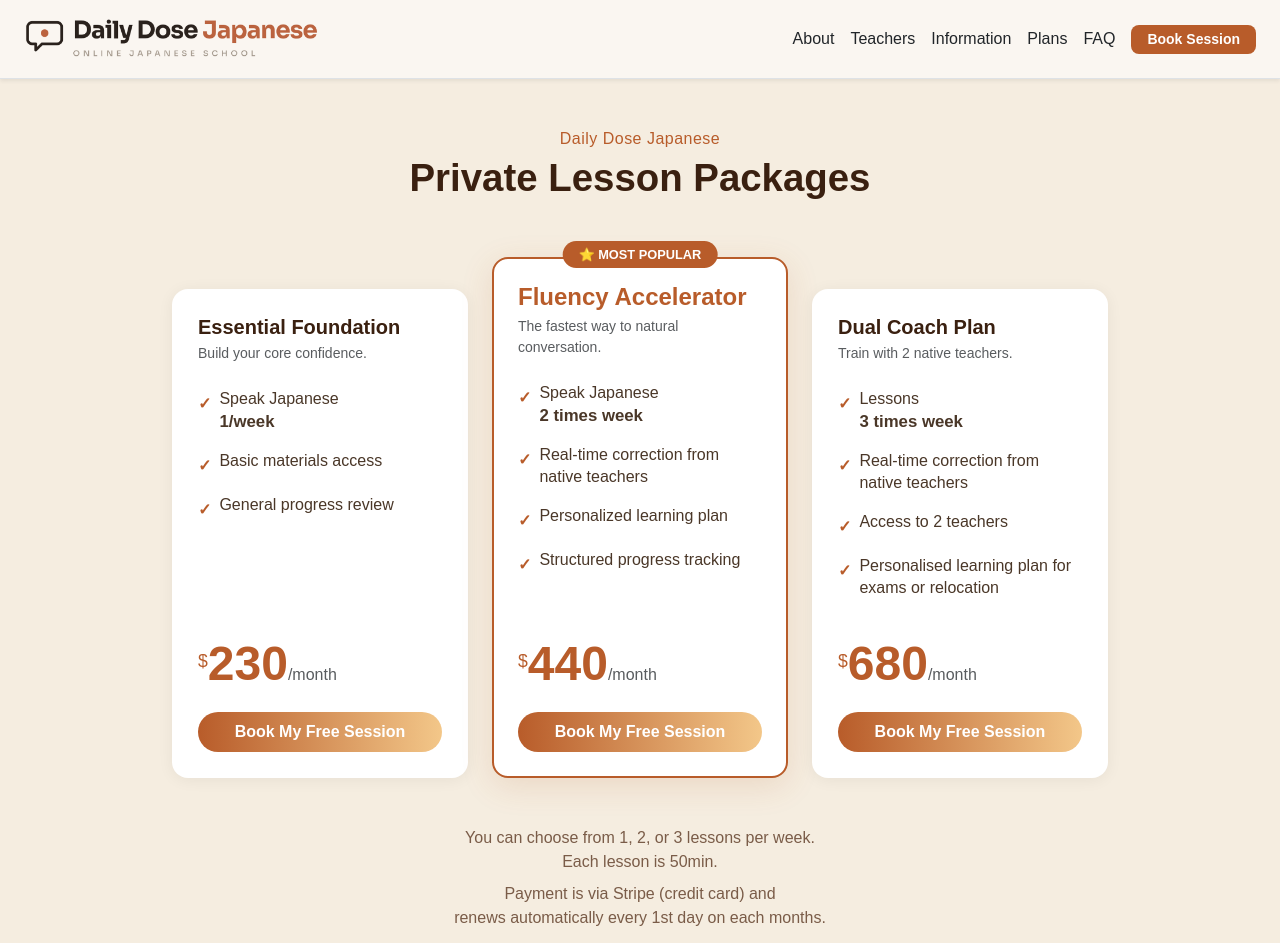
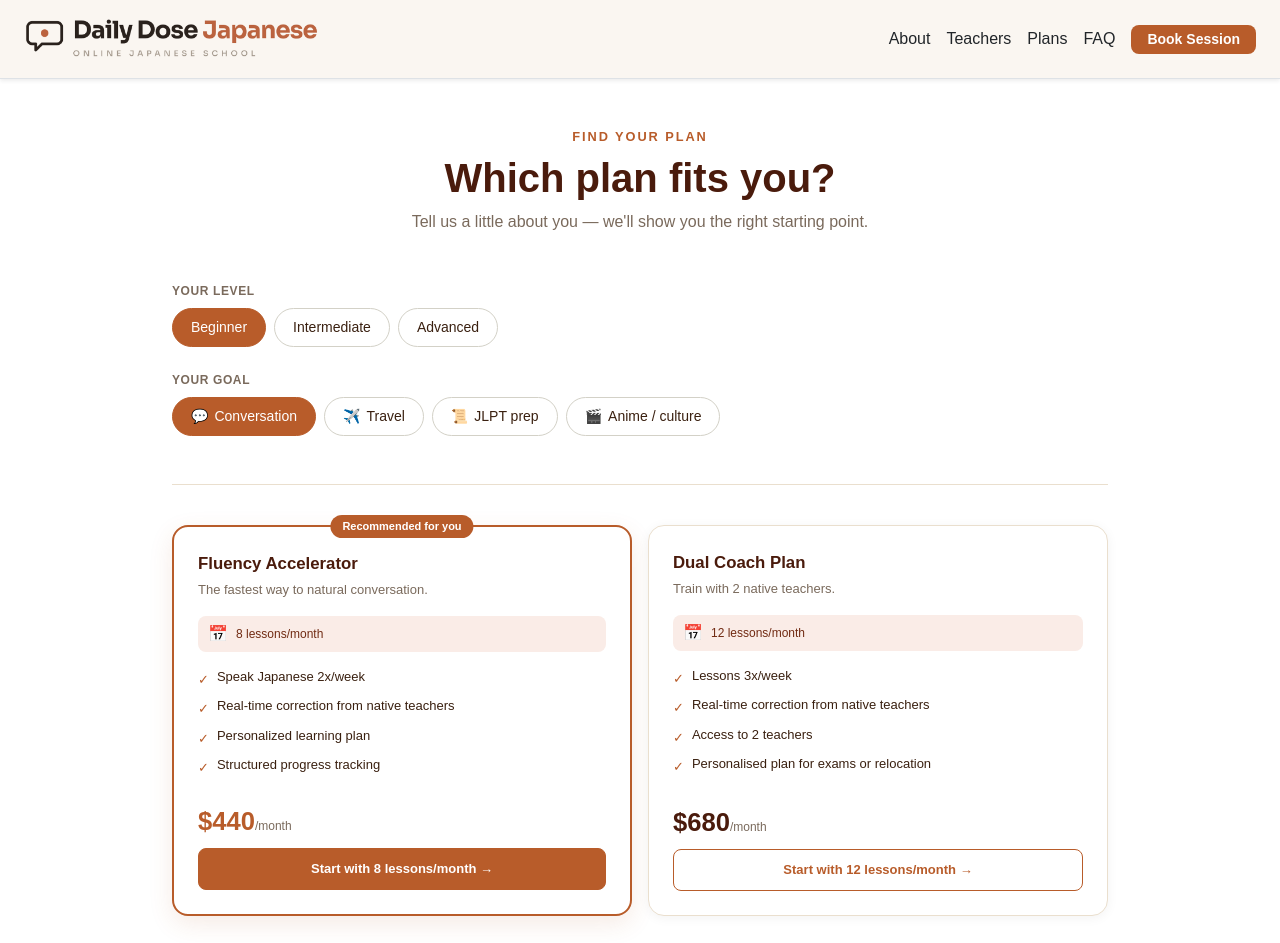
Before and after one commit to TomiPaajanen/DDJ-Website, a Next.js app: page /plans in a window 1280 px wide. Shown: the top 943 px of the page. Built offline with nearby package versions, Linux system fonts and the light colour scheme; a web font is replaced by a local one.

Commit message:
feat(ui): Reworked plans subpage to new style

```diff
--- a/src/app/Navbar.tsx
+++ b/src/app/Navbar.tsx
@@ -45,7 +45,6 @@ export default function Navbar({
         <div className="d-none d-lg-flex ms-auto gap-3 align-items-center">
           <Link className={linkClass} href="/plans">About</Link>
           <Link className={linkClass} href="/#teachers">Teachers</Link>
-          <Link className={linkClass} href="/plans">Information</Link>
           <Link className={linkClass} href="/plans" style={highlightPlans ? { color: ACCENT } : undefined}>Plans</Link>
           <Link className={linkClass} href="/#faq">FAQ</Link>
           <a
@@ -79,7 +78,6 @@ export default function Navbar({
           <div className="d-flex flex-column gap-2 pt-3 pb-2">
             <Link className={linkClass} href="/plans" onClick={() => setOpen(false)}>About</Link>
             <Link className={linkClass} href="/#teachers" onClick={() => setOpen(false)}>Teachers</Link>
-            <Link className={linkClass} href="/plans" onClick={() => setOpen(false)}>Information</Link>
             <Link className={linkClass} href="/plans" style={highlightPlans ? { color: ACCENT } : undefined} onClick={() => setOpen(false)}>Plans</Link>
             <Link className={linkClass} href="/#faq" onClick={() => setOpen(false)}>FAQ</Link>
             <a
--- a/src/app/plans/page.tsx
+++ b/src/app/plans/page.tsx
@@ -1,181 +1,262 @@
+'use client';
+import { useState } from 'react';
 import Link from 'next/link';
 import Navbar from '../Navbar';
 
-const plans = [
+const ACCENT = '#b85c2a';
+const DARK = '#4A1B0C';
+const CALENDLY = 'https://calendly.com/daily_dose_japanese/roadmap_session';
+
+type PlanId = 'essential' | 'accelerator' | 'dual';
+type Level = 'beginner' | 'intermediate' | 'advanced';
+type Goal = 'conversation' | 'travel' | 'jlpt' | 'anime';
+
+interface Plan {
+  id: PlanId;
+  name: string;
+  freq: string;
+  lessons: number;
+  price: string;
+  tagline: string;
+  features: string[];
+  popular: boolean;
+  rec: Record<Level, Goal[]>;
+}
+
+const plans: Plan[] = [
   {
+    id: 'essential',
     name: 'Essential Foundation',
+    freq: '1 lesson/week',
+    lessons: 4,
+    price: '$230',
     tagline: 'Build your core confidence.',
-    price: 230,
-    highlight: false,
-    badge: null,
-    features: [
-      { text: 'Speak Japanese', bold: null, suffix: '1/week' },
-      { text: 'Basic materials access', bold: null, suffix: null },
-      { text: 'General progress review', bold: null, suffix: null },
-    ],
+    features: ['Speak Japanese 1x/week', 'Basic materials access', 'General progress review'],
+    popular: false,
+    rec: { beginner: ['travel', 'anime'], intermediate: [], advanced: ['conversation', 'travel', 'anime'] },
   },
   {
+    id: 'accelerator',
     name: 'Fluency Accelerator',
+    freq: '2 lessons/week',
+    lessons: 8,
+    price: '$440',
     tagline: 'The fastest way to natural conversation.',
-    price: 440,
-    highlight: true,
-    badge: '⭐ MOST POPULAR',
-    features: [
-      { text: 'Speak Japanese', bold: '2 times week', suffix: null },
-      { text: 'Real-time correction from native teachers', bold: null, suffix: null },
-      { text: 'Personalized learning plan', bold: null, suffix: null },
-      { text: 'Structured progress tracking', bold: null, suffix: null },
-    ],
+    features: ['Speak Japanese 2x/week', 'Real-time correction from native teachers', 'Personalized learning plan', 'Structured progress tracking'],
+    popular: true,
+    rec: { beginner: ['conversation', 'jlpt'], intermediate: ['conversation', 'travel', 'anime', 'jlpt'], advanced: [] },
   },
   {
+    id: 'dual',
     name: 'Dual Coach Plan',
+    freq: '3 lessons/week',
+    lessons: 12,
+    price: '$680',
     tagline: 'Train with 2 native teachers.',
-    price: 680,
-    highlight: false,
-    badge: null,
-    features: [
-      { text: 'Lessons', bold: '3 times week', suffix: null },
-      { text: 'Real-time correction from native teachers', bold: null, suffix: null },
-      { text: 'Access to 2 teachers', bold: null, suffix: null },
-      { text: 'Personalised learning plan for exams or relocation', bold: null, suffix: null },
-    ],
+    features: ['Lessons 3x/week', 'Real-time correction from native teachers', 'Access to 2 teachers', 'Personalised plan for exams or relocation'],
+    popular: false,
+    rec: { beginner: ['jlpt'], intermediate: ['jlpt'], advanced: ['jlpt'] },
   },
 ];
 
-const ACCENT = '#b85c2a';
-const BG = '#f5ede0';
+const visibility: Record<Level, Record<Goal, PlanId[]>> = {
+  beginner: {
+    travel: ['essential', 'accelerator'],
+    anime: ['essential', 'accelerator'],
+    conversation: ['accelerator', 'dual'],
+    jlpt: ['accelerator', 'dual'],
+  },
+  intermediate: {
+    travel: ['accelerator', 'dual'],
+    anime: ['accelerator', 'dual'],
+    conversation: ['accelerator', 'dual'],
+    jlpt: ['accelerator', 'dual'],
+  },
+  advanced: {
+    travel: ['essential', 'accelerator'],
+    anime: ['essential', 'accelerator'],
+    conversation: ['essential', 'accelerator'],
+    jlpt: ['accelerator', 'dual'],
+  },
+};
+
+const levels: { id: Level; label: string }[] = [
+  { id: 'beginner', label: 'Beginner' },
+  { id: 'intermediate', label: 'Intermediate' },
+  { id: 'advanced', label: 'Advanced' },
+];
+
+const goals: { id: Goal; label: string; icon: string }[] = [
+  { id: 'conversation', label: 'Conversation', icon: '💬' },
+  { id: 'travel', label: 'Travel', icon: '✈️' },
+  { id: 'jlpt', label: 'JLPT prep', icon: '📜' },
+  { id: 'anime', label: 'Anime / culture', icon: '🎬' },
+];
 
 export default function Plans() {
+  const [level, setLevel] = useState<Level>('beginner');
+  const [goal, setGoal] = useState<Goal | null>('conversation');
+
+  const pill = (selected: boolean): React.CSSProperties => ({
+    padding: '8px 18px',
+    borderRadius: 20,
+    border: `1.5px solid ${selected ? ACCENT : '#D3D1C7'}`,
+    background: selected ? ACCENT : 'transparent',
+    color: selected ? '#fff' : '#3a2010',
+    fontSize: 14,
+    cursor: 'pointer',
+    display: 'inline-flex',
+    alignItems: 'center',
+    gap: 6,
+    fontWeight: 500,
+  });
+
+  const visible = goal ? plans.filter(p => visibility[level][goal].includes(p.id)) : [];
+
   return (
-    <div className="container-fluid px-0" style={{ background: BG, minHeight: '100vh' }}>
+    <div className="container-fluid px-0" style={{ background: '#ffffff', minHeight: '100vh' }}>
+      <Navbar background="#FAF6F1" highlightPlans />
 
-      <Navbar background="#FAF6F1" paddingY="0.75rem" highlightPlans />
+      <div className="container py-5" style={{ maxWidth: 960 }}>
 
-      {/* Hero */}
-      <div className="text-center pt-5 pb-4 px-3">
-        <p className="mb-1 fw-medium" style={{ color: ACCENT, letterSpacing: '0.03em' }}>
-          Daily Dose Japanese
+        {/* Header */}
+        <div className="text-center mb-5">
+          <p className="mb-2 fw-semibold" style={{ color: ACCENT, letterSpacing: '0.15em', fontSize: '0.8rem' }}>
+            FIND YOUR PLAN
           </p>
-        <h1 className="fw-bold" style={{ color: '#3a2010', fontSize: '2.4rem' }}>
-          Private Lesson Packages
+          <h1 className="fw-bold section-title" style={{ color: DARK }}>
+            Which plan fits you?
           </h1>
+          <p style={{ color: '#7a6a5c' }}>
+            Tell us a little about you — we&apos;ll show you the right starting point.
+          </p>
         </div>
 
-      {/* Pricing cards */}
-      <div className="container pb-5">
-        <div className="row align-items-stretch justify-content-center g-4" style={{ maxWidth: 960, margin: '0 auto' }}>
-          {plans.map(plan => (
-            <div key={plan.name} className="col-md-4 d-flex">
+        {/* Your level */}
+        <div className="mb-4">
+          <p className="mb-2 fw-semibold" style={{ color: '#7a6a5c', fontSize: 12, letterSpacing: '0.05em' }}>YOUR LEVEL</p>
+          <div className="d-flex flex-wrap gap-2">
+            {levels.map(l => (
+              <button key={l.id} onClick={() => setLevel(l.id)} style={pill(level === l.id)}>
+                {l.label}
+              </button>
+            ))}
+          </div>
+        </div>
+
+        {/* Your goal */}
+        <div className="mb-5">
+          <p className="mb-2 fw-semibold" style={{ color: '#7a6a5c', fontSize: 12, letterSpacing: '0.05em' }}>YOUR GOAL</p>
+          <div className="d-flex flex-wrap gap-2">
+            {goals.map(g => (
+              <button key={g.id} onClick={() => setGoal(g.id)} style={pill(goal === g.id)}>
+                <span>{g.icon}</span>{g.label}
+              </button>
+            ))}
+          </div>
+        </div>
+
+        {/* Plans */}
+        {goal && (
+          <div>
+            <div style={{ borderTop: '1px solid #eadfce', paddingTop: '1.5rem', marginBottom: '1rem' }} />
+
+            <div className="row g-3">
+              {visible.map(p => {
+                const isRec = p.rec[level].includes(goal);
+                return (
+                  <div key={p.id} className="col-md-6">
                     <div
-                className="d-flex flex-column w-100 p-4 bg-white position-relative"
+                      className="d-flex flex-column h-100 position-relative"
                       style={{
+                        background: '#fff',
+                        border: isRec ? `2px solid ${ACCENT}` : '1px solid #eadfce',
                         borderRadius: 16,
-                  border: plan.highlight ? `2px solid ${ACCENT}` : '2px solid transparent',
-                  boxShadow: plan.highlight
-                    ? `0 8px 32px rgba(184,92,42,0.15)`
-                    : '0 2px 16px rgba(0,0,0,0.06)',
-                  marginTop: plan.highlight ? 0 : '2rem',
+                        padding: '1.5rem',
+                        boxShadow: isRec ? '0 8px 24px rgba(184,92,42,0.12)' : '0 2px 12px rgba(0,0,0,0.05)',
                       }}
                     >
-                {/* Badge */}
-                {plan.badge && (
-                  <div
-                    className="position-absolute text-white fw-semibold px-3 py-1"
+                      {(isRec || p.popular) && (
+                        <span
+                          className="position-absolute fw-semibold"
                           style={{
-                      top: -18,
+                            top: -12,
                             left: '50%',
                             transform: 'translateX(-50%)',
-                      background: ACCENT,
+                            background: isRec ? ACCENT : DARK,
+                            color: '#fff',
+                            fontSize: 11,
+                            padding: '3px 12px',
                             borderRadius: 20,
-                      fontSize: '0.8rem',
                             whiteSpace: 'nowrap',
                           }}
                         >
-                    {plan.badge}
-                  </div>
+                          {isRec ? 'Recommended for you' : 'Most popular'}
+                        </span>
                       )}
 
-                {/* Name & tagline */}
-                <h3
-                  className="fw-bold mb-1"
-                  style={{
-                    color: plan.highlight ? ACCENT : '#3a2010',
-                    fontSize: plan.highlight ? '1.5rem' : '1.25rem',
-                  }}
-                >
-                  {plan.name}
-                </h3>
-                <p className="text-muted small mb-4">{plan.tagline}</p>
-
-                {/* Features */}
-                <ul className="list-unstyled flex-grow-1 mb-4">
-                  {plan.features.map((f, i) => (
-                    <li key={i} className="mb-3 d-flex align-items-start gap-2">
-                      <span className="fw-bold mt-1" style={{ color: ACCENT, fontSize: '1rem' }}>✓</span>
-                      <span style={{ color: '#4a3728', lineHeight: 1.4 }}>
-                        {f.text}
-                        {(f.bold || f.suffix) && (
-                          <>
-                            <br />
-                            <strong style={{ fontSize: '1.05rem' }}>{f.bold ?? f.suffix}</strong>
-                          </>
-                        )}
-                      </span>
-                    </li>
-                  ))}
-                </ul>
-
-                {/* Price */}
-                <div className="mb-4">
-                  <span style={{ fontSize: '1.1rem', color: ACCENT, verticalAlign: 'top', marginTop: 8, display: 'inline-block' }}>$</span>
-                  <span className="fw-bold" style={{ fontSize: '3rem', color: ACCENT, lineHeight: 1 }}>{plan.price}</span>
-                  <span className="text-muted">/month</span>
+                      <div className="mb-3">
+                        <p className="mb-1 fw-bold" style={{ color: DARK, fontSize: '1.05rem' }}>{p.name}</p>
+                        <p className="mb-0" style={{ color: '#7a6a5c', fontSize: 13 }}>{p.tagline}</p>
                       </div>
 
-                {/* CTA */}
-                <a
-                  href="https://calendly.com/daily_dose_japanese/roadmap_session"
-                  target="_blank"
-                  rel="noopener noreferrer"
-                  className="btn w-100 fw-bold py-2"
-                  style={
-                    plan.highlight
-                      ? { background: 'linear-gradient(to right, #b85c2a, #f3c789)', color: '#fff', border: 'none', borderRadius: 50 }
-                      : { background: 'linear-gradient(to right, #b85c2a, #f3c789)', color: '#fff', border: 'none', borderRadius: 50 }
-                  }
-                  onMouseEnter={undefined}
-                >
-                  Book My Free Session
-                </a>
+                      <div className="d-flex align-items-center gap-2 mb-3" style={{ background: '#FAECE7', borderRadius: 8, padding: '6px 10px' }}>
+                        <span>📅</span>
+                        <span style={{ fontSize: 12, color: '#712B13', fontWeight: 500 }}>{p.lessons} lessons/month</span>
                       </div>
+
+                      <div className="flex-grow-1 mb-3">
+                        {p.features.map((f, i) => (
+                          <div key={i} className="d-flex align-items-start gap-2 mb-2">
+                            <span style={{ color: ACCENT, fontSize: 13, marginTop: 2 }}>✓</span>
+                            <span style={{ fontSize: 13, color: '#3a2010', lineHeight: 1.4 }}>{f}</span>
                           </div>
                         ))}
                       </div>
 
-        {/* Notes */}
-        <div className="text-center mt-5" style={{ color: '#7a5c48' }}>
+                      <div>
                         <p className="mb-2">
-            You can choose from 1, 2, or 3 lessons per week.<br />
-            Each lesson is 50min.
+                          <span className="fw-bold" style={{ fontSize: '1.6rem', color: isRec ? ACCENT : DARK }}>{p.price}</span>
+                          <span style={{ fontSize: 12, color: '#7a6a5c' }}>/month</span>
                         </p>
-          <p className="mb-3">
-            Payment is via Stripe (credit card) and<br />
-            renews automatically every 1st day on each months.
+                        <a
+                          href={CALENDLY}
+                          target="_blank"
+                          rel="noopener noreferrer"
+                          className="d-block text-center fw-semibold text-decoration-none"
+                          style={{
+                            background: isRec ? ACCENT : 'transparent',
+                            color: isRec ? '#fff' : ACCENT,
+                            border: `1.5px solid ${ACCENT}`,
+                            padding: '10px 12px',
+                            borderRadius: 8,
+                            fontSize: 13,
+                          }}
+                        >
+                          Start with {p.lessons} lessons/month →
+                        </a>
+                      </div>
+                    </div>
+                  </div>
+                );
+              })}
+            </div>
+
+            <p className="text-center mt-4 mb-0" style={{ color: '#7a6a5c', fontSize: 13 }}>
+              Not sure which to pick? We&apos;ll figure it out together on the free call.
             </p>
-          <p className="small mb-0" style={{ opacity: 0.75 }}>JPY: 36,800 / 69,000 / 108,000</p>
-          <p className="small" style={{ opacity: 0.75 }}>EUR: 198 / 380 / 589</p>
           </div>
+        )}
       </div>
 
       {/* Footer */}
-      <footer className="text-center py-4 border-top small" style={{ color: '#9a7a68', borderColor: '#e0d0c0 !important' }}>
+      <footer className="text-center py-4 small" style={{ background: '#fbf7f0', borderTop: '1px solid #f0e0cc', color: '#7a6a5c' }}>
         <div className="mb-2">
-          <Link href="/privacy" className="text-decoration-none mx-2" style={{ color: '#9a7a68' }}>Privacy Policy</Link>
-          <Link href="/terms" className="text-decoration-none mx-2" style={{ color: '#9a7a68' }}>Terms of Service</Link>
+          <Link href="/privacy" className="text-decoration-none mx-2" style={{ color: '#7a6a5c' }}>Privacy Policy</Link>
+          <Link href="/terms" className="text-decoration-none mx-2" style={{ color: '#7a6a5c' }}>Terms of Service</Link>
         </div>
         © {new Date().getFullYear()} Daily Dose Japanese. All rights reserved.
       </footer>
-
     </div>
   );
 }
```
Also changed, not shown: next.config.ts (+1 -10 lines). Lines whose indentation alone changed are shown as unchanged.
